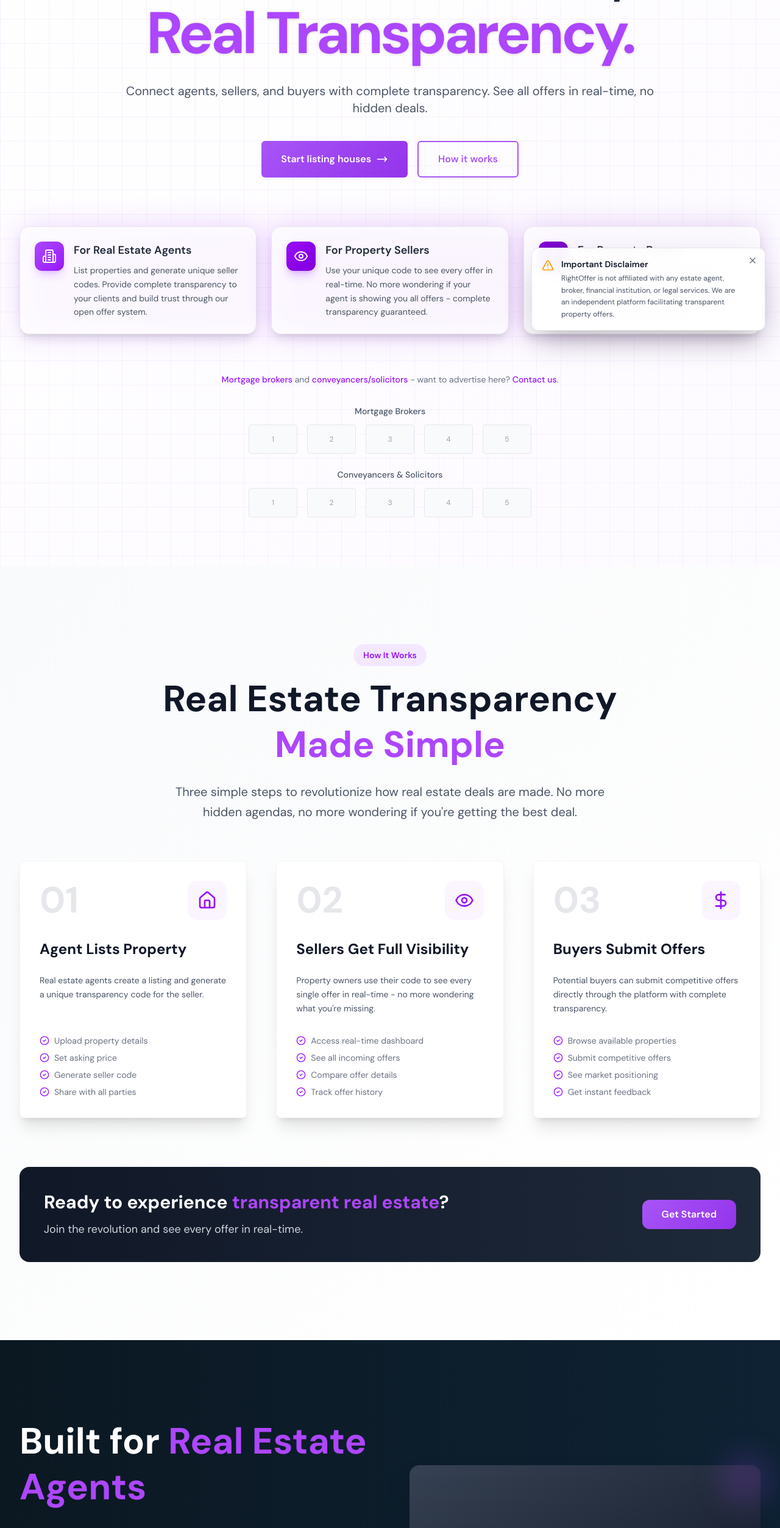
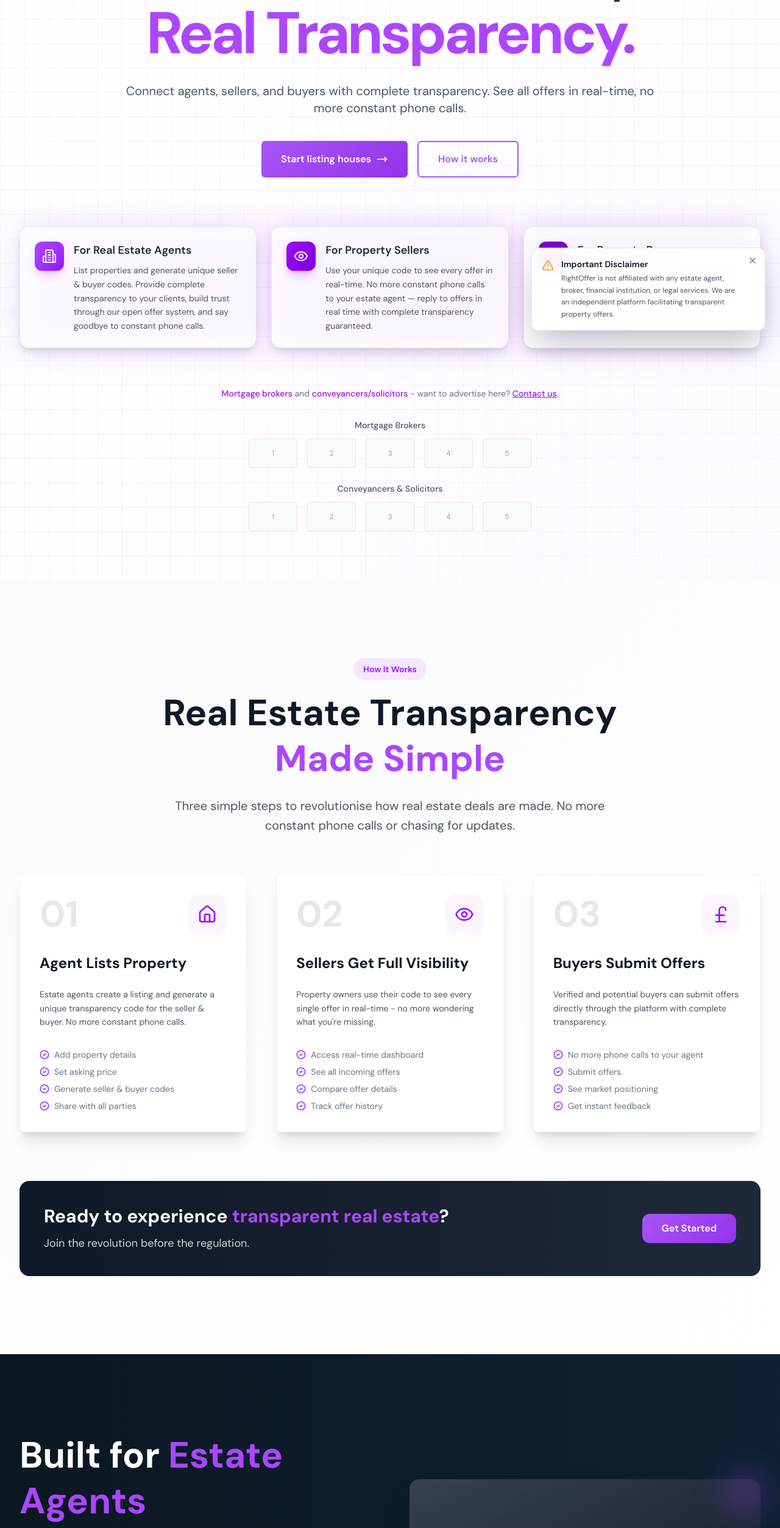
Before and after one commit to RightOfferUK/rightoffer, a Next.js app: page / in a window 1280 px wide. Shown: the part 234-2739 px from the top of the page at 61% size. Built offline with nearby package versions, Linux system fonts and the light colour scheme; no server answers.

Commit message:
updated homepage copy

```diff
--- a/src/components/home/ForAgents.tsx
+++ b/src/components/home/ForAgents.tsx
@@ -2,25 +2,27 @@
 
 import React from 'react';
 import { motion } from 'framer-motion';
-import { Building2, Users, TrendingUp, Shield } from 'lucide-react';
+import { Building2, Users, TrendingUp, Shield, PhoneOff } from 'lucide-react';
 
 const ForAgents = () => {
   const benefits = [
-    {
-      icon: Building2,
-      text: "List properties with complete transparency and build trust with clients"
-    },
+
     {
       icon: Users,
-      text: "Generate unique seller codes for real-time offer visibility"
+      text: "Generate unique seller & buyer codes for real-time offer visibility"
     },
     {
       icon: TrendingUp,
-      text: "Close deals faster with transparent bidding process"
+      text: "Close deals faster with transparent offers process"
     },
     {
       icon: Shield,
       text: "Protect your reputation with honest, open transactions"
+    },
+    // Added as per instruction
+    {
+      icon: PhoneOff,
+      text: "No more lengthy phone calls — focus on more sales"
     }
   ];
 
@@ -59,14 +61,14 @@ const ForAgents = () => {
               variants={itemVariants}
             >
               Built for
-              <span className="text-purple-500"> Real Estate Agents</span>
+              <span className="text-purple-500"> Estate Agents</span>
             </motion.h2>
 
             <motion.p
               className="text-xl text-white/80 font-dm-sans mb-8 leading-relaxed"
               variants={itemVariants}
             >
-              Empower your clients with complete transparency and build lasting trust through our revolutionary platform.
+              Build lasting trust with your clients — no more constant calls for updates, just clarity at every step.
             </motion.p>
 
             <motion.div
--- a/src/components/home/ForSellers.tsx
+++ b/src/components/home/ForSellers.tsx
@@ -12,7 +12,7 @@ const ForSellers = () => {
     },
     {
       icon: BarChart3,
-      text: "Compare all offers side-by-side with detailed breakdowns"
+      text: "Compare all offers and responses with detailed breakdowns"
     },
     {
       icon: Clock,
@@ -20,7 +20,7 @@ const ForSellers = () => {
     },
     {
       icon: Shield,
-      text: "No more wondering if your agent is hiding better offers"
+      text: "No more phone calls — just clarity at every step"
     }
   ];
 
@@ -131,13 +131,13 @@ const ForSellers = () => {
                 whileTap={{ scale: 0.95 }}
                 transition={{ duration: 0.2 }}
                 onClick={() => {
-                  const element = document.querySelector('#pricing-contact');
+                  const element = document.querySelector('/listing');
                   if (element) {
                     element.scrollIntoView({ behavior: 'smooth' });
                   }
                 }}
               >
-                Get Your Seller Code
+                Have a Seller Code?
               </motion.button>
             </motion.div>
           </motion.div>
--- a/src/components/home/Hero.tsx
+++ b/src/components/home/Hero.tsx
@@ -63,7 +63,7 @@ const Hero = () => {
               animate={{ opacity: 1, y: 0 }}
               transition={{ duration: 0.8, delay: 1.0 }}
             >
-              Connect agents, sellers, and buyers with complete transparency. See all offers in real-time, no hidden deals.
+              Connect agents, sellers, and buyers with complete transparency. See all offers in real-time, no more constant phone calls.
             </motion.p>
           </motion.div>
 
@@ -123,7 +123,7 @@ const Hero = () => {
           {[
             {
               title: "For Real Estate Agents",
-              description: "List properties and generate unique seller codes. Provide complete transparency to your clients and build trust through our open offer system.",
+              description: "List properties and generate unique seller & buyer codes. Provide complete transparency to your clients, build trust through our open offer system, and say goodbye to constant phone calls.",
               icon: Building2,
               gradient: "from-purple-500 to-purple-600",
               glowColor: "from-purple-500/20 to-purple-600/20",
@@ -132,7 +132,7 @@ const Hero = () => {
             },
             {
               title: "For Property Sellers",
-              description: "Use your unique code to see every offer in real-time. No more wondering if your agent is showing you all offers - complete transparency guaranteed.",
+              description: "Use your unique code to see every offer in real-time. No more constant phone calls to your estate agent — reply to offers in real time with complete transparency guaranteed.",
               icon: Eye,
               gradient: "from-purple-600 to-purple-700",
               glowColor: "from-purple-600/20 to-purple-700/20",
@@ -141,7 +141,7 @@ const Hero = () => {
             },
             {
               title: "For Property Buyers",
-              description: "Submit competitive offers directly through our platform. See where you stand and make informed decisions in real-time bidding scenarios.",
+              description: "Use your unique buyer code and submit offers directly through our platform. No more phone calls to your agent — track your offer status with real-time transparency.",
               icon: DollarSign,
               gradient: "from-purple-700 to-purple-800",
               glowColor: "from-purple-700/20 to-purple-800/20",
@@ -199,7 +199,7 @@ const Hero = () => {
             animate={{ opacity: 1 }}
             transition={{ duration: 0.4, delay: 2.0 }}
           >
-            <span className="text-purple-600 font-medium">Mortgage brokers</span> and <span className="text-purple-600 font-medium">conveyancers/solicitors</span> - want to advertise here? <span className="text-purple-600 font-medium">Contact us</span>.
+            <span className="text-purple-600 font-medium">Mortgage brokers</span> and <span className="text-purple-600 font-medium">conveyancers/solicitors</span> - want to advertise here? <a href="#pricing-contact" className="text-purple-600 font-medium underline hover:text-purple-800 transition-colors">Contact us</a>.
           </motion.p>
 
           {/* Mortgage Brokers */}
--- a/src/components/home/HowItWorks.tsx
+++ b/src/components/home/HowItWorks.tsx
@@ -2,16 +2,16 @@
 
 import React from 'react';
 import { motion } from 'framer-motion';
-import { Home, Eye, DollarSign, CheckCircle2 } from 'lucide-react';
+import { Home, Eye, PoundSterling, CheckCircle2 } from 'lucide-react';
 
 const HowItWorks = () => {
   const steps = [
     {
       number: "01",
       title: "Agent Lists Property",
-      description: "Real estate agents create a listing and generate a unique transparency code for the seller.",
+      description: "Estate agents create a listing and generate a unique transparency code for the seller & buyer. No more constant phone calls. ",
       icon: Home,
-      details: ["Upload property details", "Set asking price", "Generate seller code", "Share with all parties"],
+      details: ["Add property details", "Set asking price", "Generate seller & buyer codes", "Share with all parties"],
       color: "from-purple-500 to-purple-600",
       bgColor: "bg-purple-50",
       textColor: "text-purple-600"
@@ -29,9 +29,9 @@ const HowItWorks = () => {
     {
       number: "03",
       title: "Buyers Submit Offers",
-      description: "Potential buyers can submit competitive offers directly through the platform with complete transparency.",
-      icon: DollarSign,
-      details: ["Browse available properties", "Submit competitive offers", "See market positioning", "Get instant feedback"],
+      description: "Verified and potential buyers can submit offers directly through the platform with complete transparency.",
+      icon: PoundSterling,
+        details: ["No more phone calls to your agent", "Submit offers.", "See market positioning", "Get instant feedback"],
       color: "from-purple-700 to-purple-800",
       bgColor: "bg-purple-50",
       textColor: "text-purple-600"
@@ -98,8 +98,8 @@ const HowItWorks = () => {
             transition={{ duration: 0.8, delay: 0.4 }}
             viewport={{ once: true }}
           >
-            Three simple steps to revolutionize how real estate deals are made.
-            No more hidden agendas, no more wondering if you&apos;re getting the best deal.
+            Three simple steps to revolutionise how real estate deals are made.
+            No more constant phone calls or chasing for updates.
           </motion.p>
         </motion.div>
 
@@ -224,7 +224,7 @@ const HowItWorks = () => {
                 transition={{ duration: 0.6, delay: 0.3 }}
                 viewport={{ once: true }}
               >
-                Join the revolution and see every offer in real-time.
+                Join the revolution before the regulation.
               </motion.p>
             </div>
 
--- a/src/components/home/PricingContact.tsx
+++ b/src/components/home/PricingContact.tsx
@@ -61,15 +61,21 @@ const PricingContact = () => {
                 <div className="space-y-3 mb-8">
                   <div className="flex items-center justify-center gap-3 text-white/90">
                     <CheckCircle2 className="w-5 h-5 text-purple-500 flex-shrink-0" />
-                    <span className="font-dm-sans text-base">Real-time offers</span>
+                    <span className="font-dm-sans text-base font-medium">
+                      Confidential – keep all offers between agent and seller.
+                    </span>
                   </div>
                   <div className="flex items-center justify-center gap-3 text-white/90">
                     <CheckCircle2 className="w-5 h-5 text-purple-500 flex-shrink-0" />
-                    <span className="font-dm-sans text-base">Unlimited submissions</span>
+                    <span className="font-dm-sans text-base font-medium">
+                      Dual visibility – only the agent & seller have access.
+                    </span>
                   </div>
                   <div className="flex items-center justify-center gap-3 text-white/90">
                     <CheckCircle2 className="w-5 h-5 text-purple-500 flex-shrink-0" />
-                    <span className="font-dm-sans text-base">Dashboard access</span>
+                    <span className="font-dm-sans text-base font-medium">
+                      Full transparency – every activity is visible to both sides.
+                    </span>
                   </div>
                 </div>
 
--- a/src/components/layout/Footer.tsx
+++ b/src/components/layout/Footer.tsx
@@ -12,9 +12,35 @@ const Footer = () => {
             <span className="text-white font-dm-sans text-xl font-bold">rightoffer</span>
           </div>
 
-          {/* Copyright */}
-          <div className="text-white/60 font-dm-sans text-sm text-center">
-            © 2024 RightOffer. All rights reserved.
+          {/* Address & Legal Links */}
+          <div className="flex flex-col md:flex-row md:items-center gap-2 md:gap-6 text-white/60 font-dm-sans text-sm text-center">
+            <span>
+            167-169 Great Portland Street, 5th Floor, London, England, W1W 5PF            </span>
+            <span className="hidden md:inline">|</span>
+            {/* Legal links */}
+            <a
+              href="/privacy-policy"
+              className="hover:text-purple-400 transition-colors underline"
+              target="_blank"
+              rel="noopener noreferrer"
+            >
+              Privacy Policy
+            </a>
+            <span className="hidden md:inline">|</span>
+            <a
+              href="/terms-and-conditions"
+              className="hover:text-purple-400 transition-colors underline"
+              target="_blank"
+              rel="noopener noreferrer"
+            >
+              Terms &amp; Conditions
+            </a>
+          </div>
+
+          {/* Copyright and Company Number */}
+          <div className="flex flex-col items-center text-white/60 font-dm-sans text-sm">
+            <span>© 2025 Transparency UK Limited.</span>
+            <span className="mt-1">Company No. 16769713</span>
           </div>
         </div>
       </div>
```
